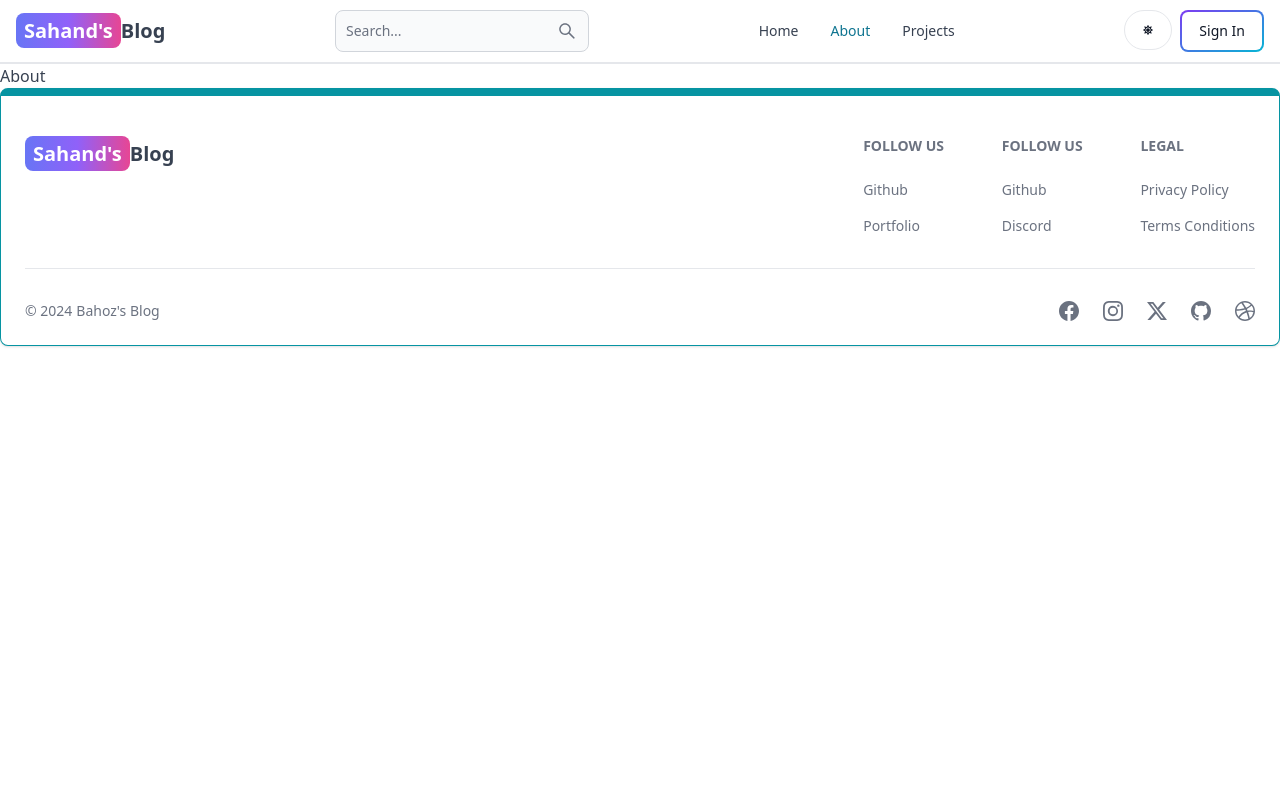
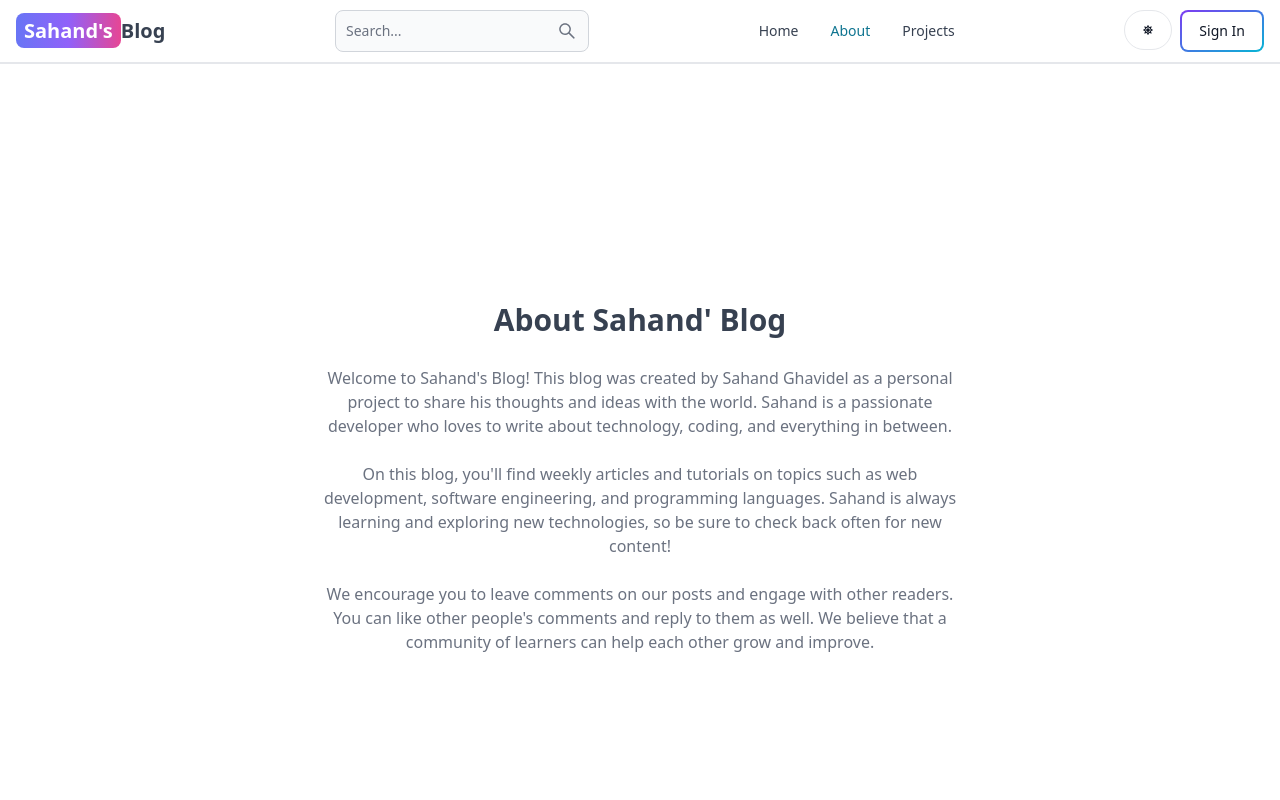
Before and after one commit to bahoooz/mern-blog, a React (Vite) app in the folder client/: page /about in a window 1280 px wide. Shown: the top 800 px of the page. Built offline with nearby package versions, Linux system fonts and the light colour scheme; no server answers.

Commit message:
complete about and projects pages

```diff
--- a/client/src/pages/About.jsx
+++ b/client/src/pages/About.jsx
@@ -1,5 +1,35 @@
 export default function About() {
   return (
-    <div>About</div>
+    <div className='min-h-screen flex items-center justify-center'>
+      <div className='max-w-2xl mx-auto p-3 text-center'>
+        <div>
+          <h1 className='text-3xl font font-semibold text-center my-7'>
+            About Sahand' Blog
+          </h1>
+          <div className='text-md text-gray-500 flex flex-col gap-6'>
+            <p>
+              Welcome to Sahand's Blog! This blog was created by Sahand Ghavidel
+              as a personal project to share his thoughts and ideas with the
+              world. Sahand is a passionate developer who loves to write about
+              technology, coding, and everything in between.
+            </p>
+
+            <p>
+              On this blog, you'll find weekly articles and tutorials on topics
+              such as web development, software engineering, and programming
+              languages. Sahand is always learning and exploring new
+              technologies, so be sure to check back often for new content!
+            </p>
+
+            <p>
+              We encourage you to leave comments on our posts and engage with
+              other readers. You can like other people's comments and reply to
+              them as well. We believe that a community of learners can help
+              each other grow and improve.
+            </p>
+          </div>
+        </div>
+      </div>
+    </div>
   )
 }
--- a/client/src/pages/Projects.jsx
+++ b/client/src/pages/Projects.jsx
@@ -1,5 +1,11 @@
+import CallToAction from "../components/CallToAction"
+
 export default function Projects() {
   return (
-    <div>Projects</div>
+    <div className='min-h-screen max-w-2xl mx-auto flex justify-center items-center flex-col gap-6 p-3'>
+      <h1 className='text-3xl font-semibold'>Pojects</h1>
+      <p className='text-md text-gray-500'>Build fun and engaging projects while learning HTML, CSS, and JavaScript!</p>
+      <CallToAction />
+    </div>
   )
 }
```
